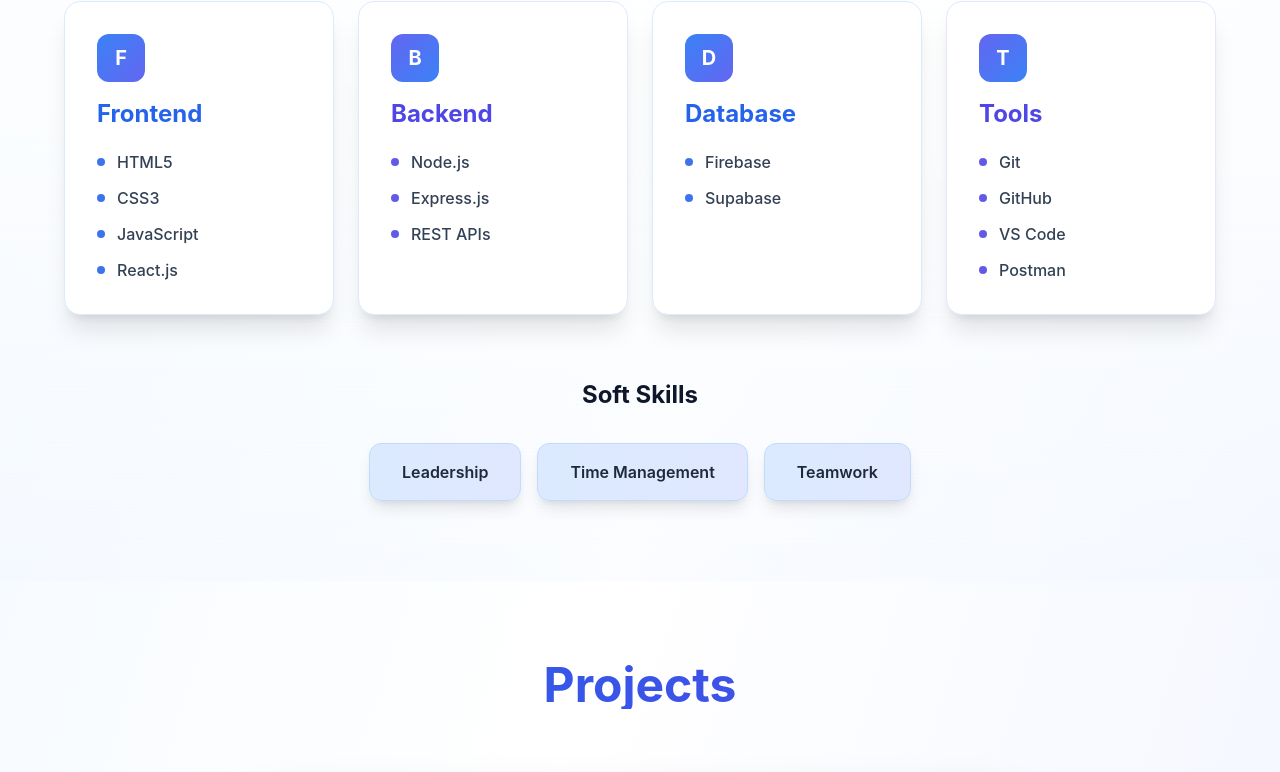
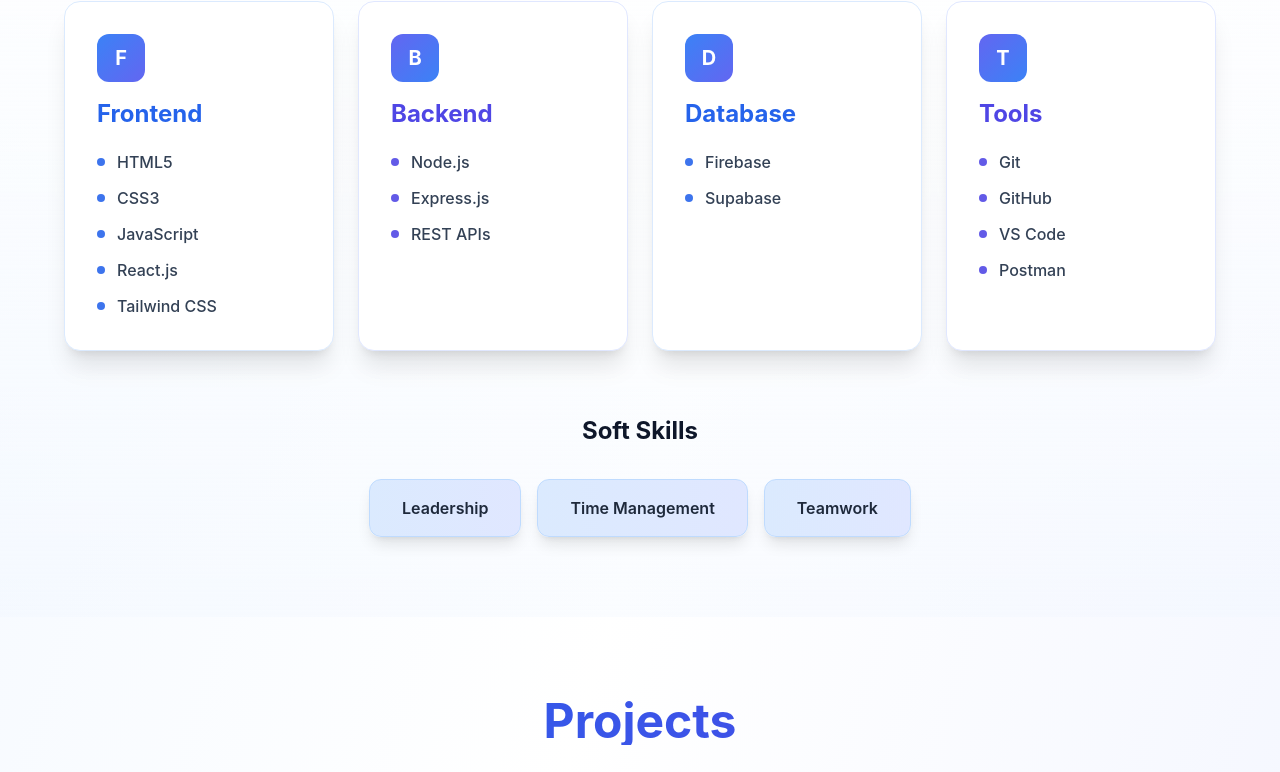
Before and after one commit to srivarsha0720/pabba_sri_varsha_portfolio, a React (Vite) app: page / in a window 1280 px wide. Shown: the part 1585-2357 px from the top of the page. Built offline with nearby package versions, Linux system fonts and the light colour scheme; grey boxes are pictures that could not be loaded.

Commit message:
Updated Portfolio

```diff
--- a/src/react-app/pages/Home.tsx
+++ b/src/react-app/pages/Home.tsx
@@ -337,7 +337,7 @@
                 </div>
                 <h3 className="text-2xl font-bold mb-5 text-blue-600 dark:text-blue-400">Frontend</h3>
                 <div className="space-y-3">
-                  {['HTML5', 'CSS3', 'JavaScript', 'React.js'].map((skill) => (
+                  {['HTML5', 'CSS3', 'JavaScript', 'React.js','Tailwind CSS'].map((skill) => (
                     <div key={skill} className="flex items-center gap-3">
                       <div className="w-2 h-2 bg-blue-600 dark:bg-blue-400 rounded-full animate-pulse" />
                       <span className="text-slate-700 dark:text-slate-300 font-medium">{skill}</span>
```
